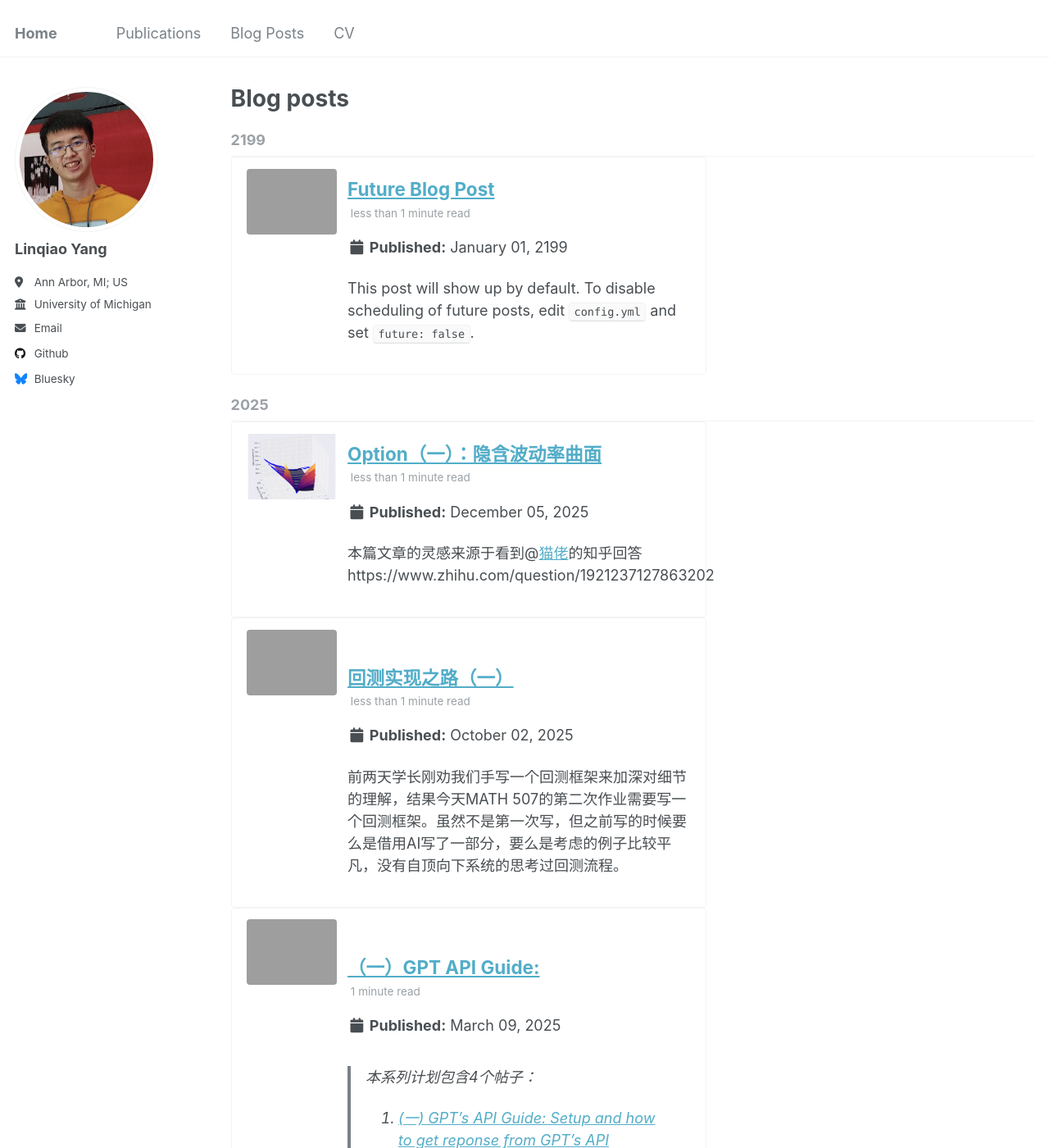
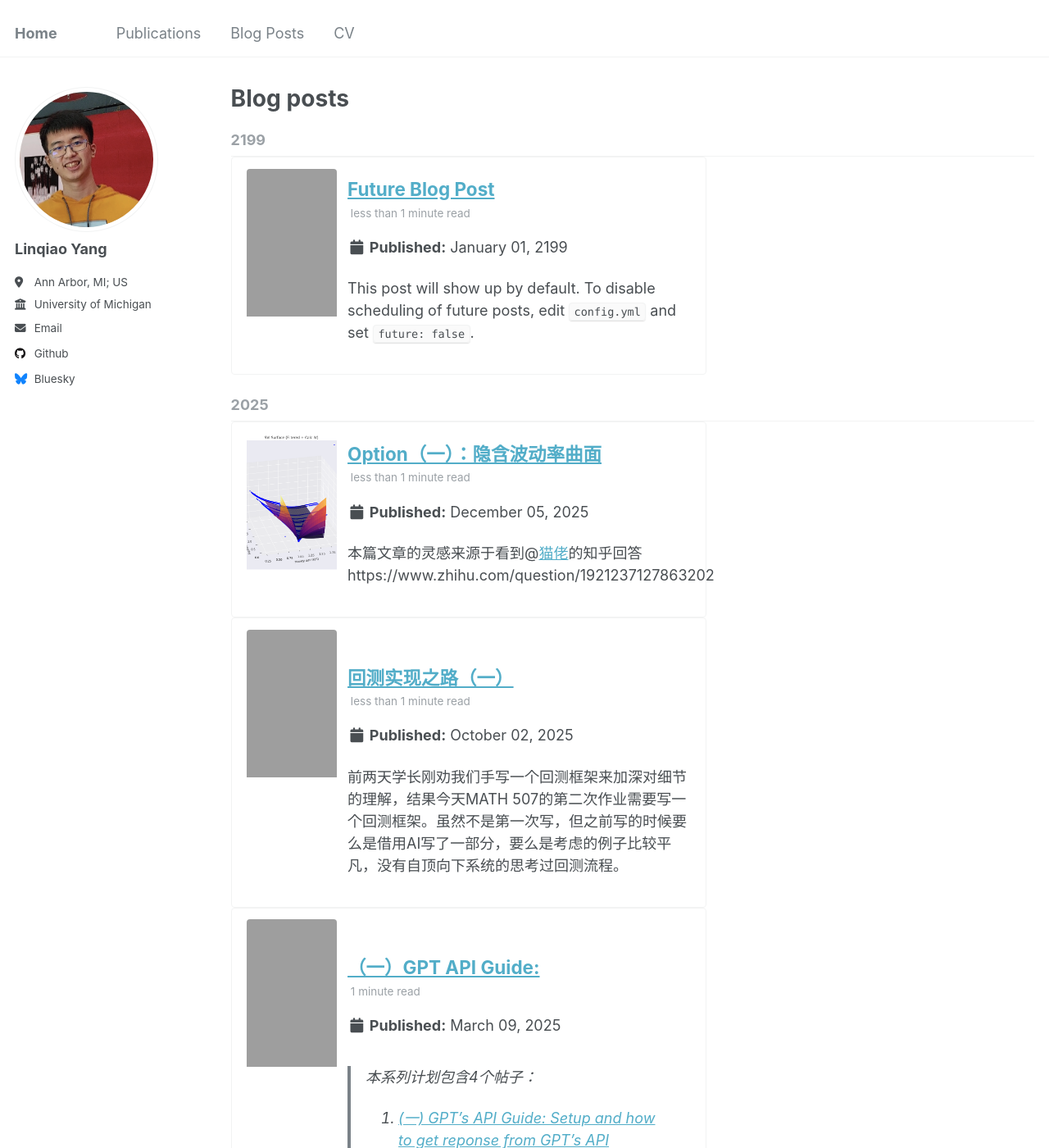
Before and after one commit to joelyanglq/joelyanglq.github.io, a Jekyll site: the page built from _pages/year-archive.html, in a window 1280 px wide and 1400 px high. Shown: the whole window at 82% size. Built offline with Jekyll 4.4.1, drawn with Linux system fonts in a browser that asks for light colours.

Commit message:
[ Update ] layout adjustment

```diff
--- a/_includes/archive-single.html
+++ b/_includes/archive-single.html
@@ -12,7 +12,7 @@
   {% assign title = post.title %}
 {% endif %}
 
-{% assign show_teaser = include.show_teaser and teaser %}
+{% assign show_teaser = include.show_teaser and teaser and teaser != "" %}
 
 <div class="{{ include.type | default: "list" }}__item">
   <article class="archive__item{% if show_teaser %} archive__item--teaser{% endif %}" itemscope itemtype="http://schema.org/CreativeWork">
--- a/_sass/_archive.scss
+++ b/_sass/_archive.scss
@@ -115,10 +115,12 @@
   border-radius: $border-radius;
   background: $background-color;
   align-items: flex-start;
+  min-height: 150px;
 
   .archive__item-teaser {
     flex: 0 0 110px;
     margin: 0;
+    align-self: stretch;
   }
 
   .archive__item-body {
@@ -127,7 +129,8 @@
 
   .archive__item-teaser img {
     width: 100%;
-    height: 80px;
+    height: 80%;
+    max-height: 180px;
     object-fit: cover;
   }
 }
```
